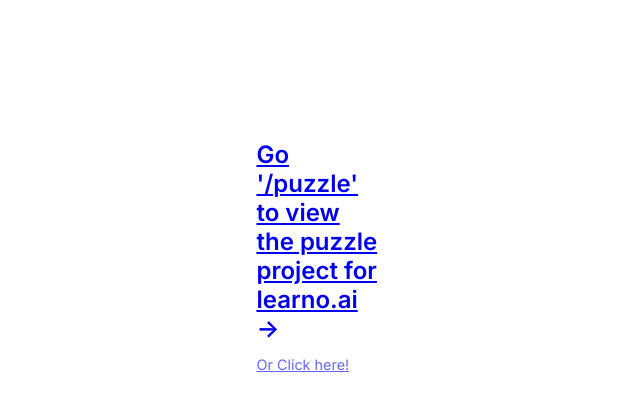
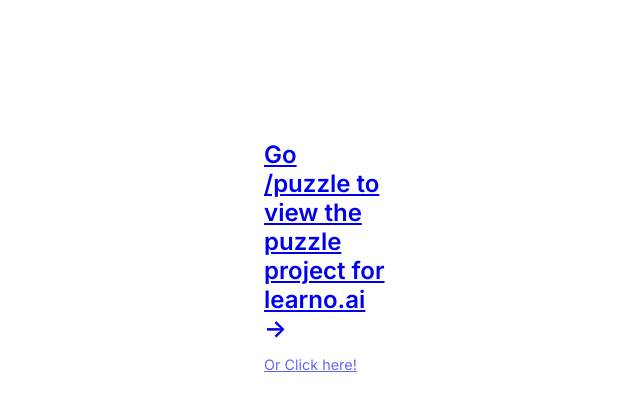
Before and after one commit to dkswami/learno-logic-puzzle, a Next.js app: page / in a window 1280 px wide. Shown: the top 410 px of the page, without its empty margins (74-714 px from the left). Built offline with nearby package versions, Linux system fonts and the light colour scheme.

Commit message:
another build fix

```diff
--- a/src/pages/index.tsx
+++ b/src/pages/index.tsx
@@ -23,7 +23,7 @@
             rel="noopener noreferrer"
           >
             <h2>
-              Go '/puzzle' to view the puzzle project for learno.ai{" "}
+              Go /puzzle to view the puzzle project for learno.ai{" "}
               <span>-&gt;</span>
             </h2>
             <p>Or Click here!</p>
```
